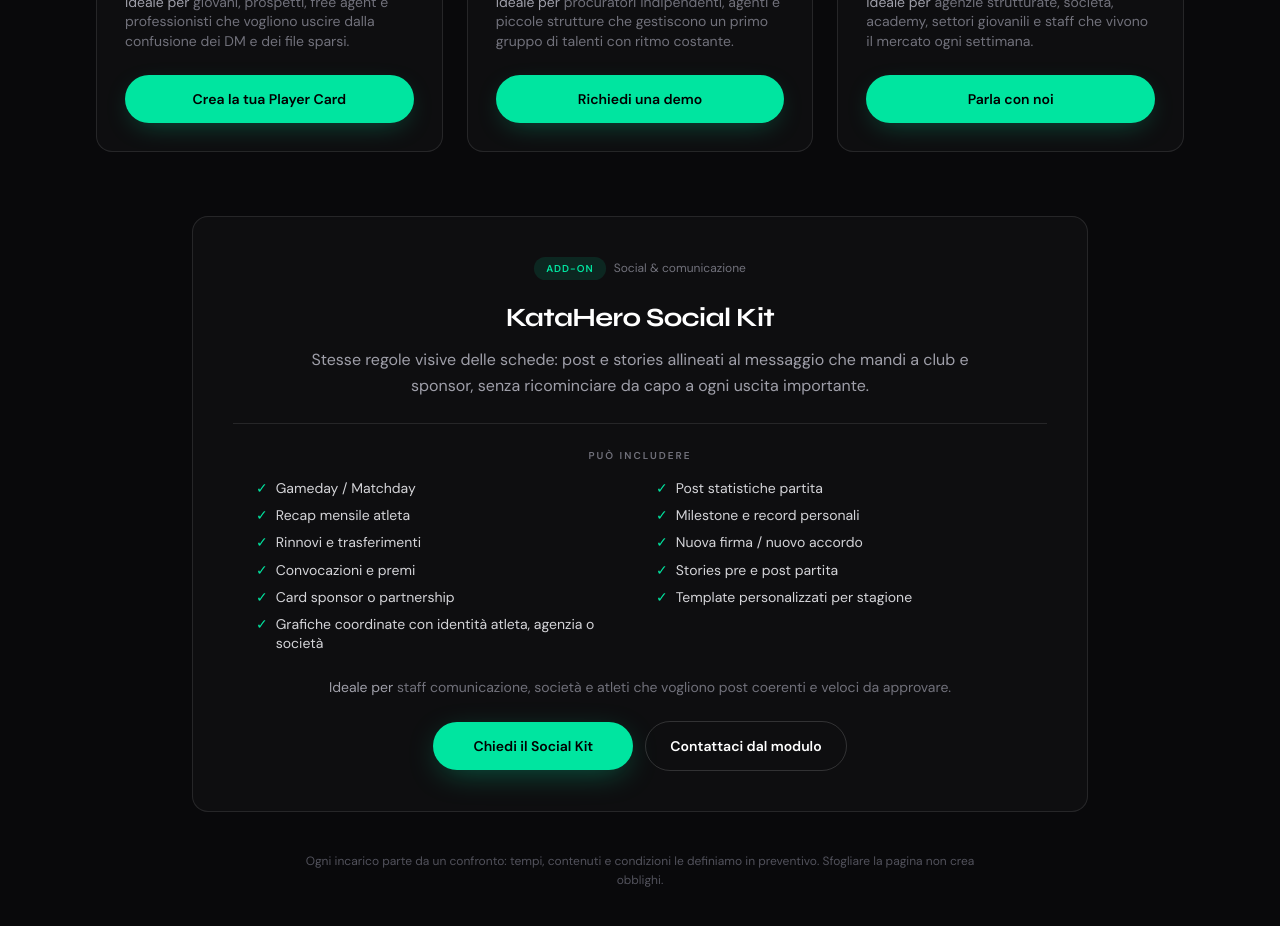
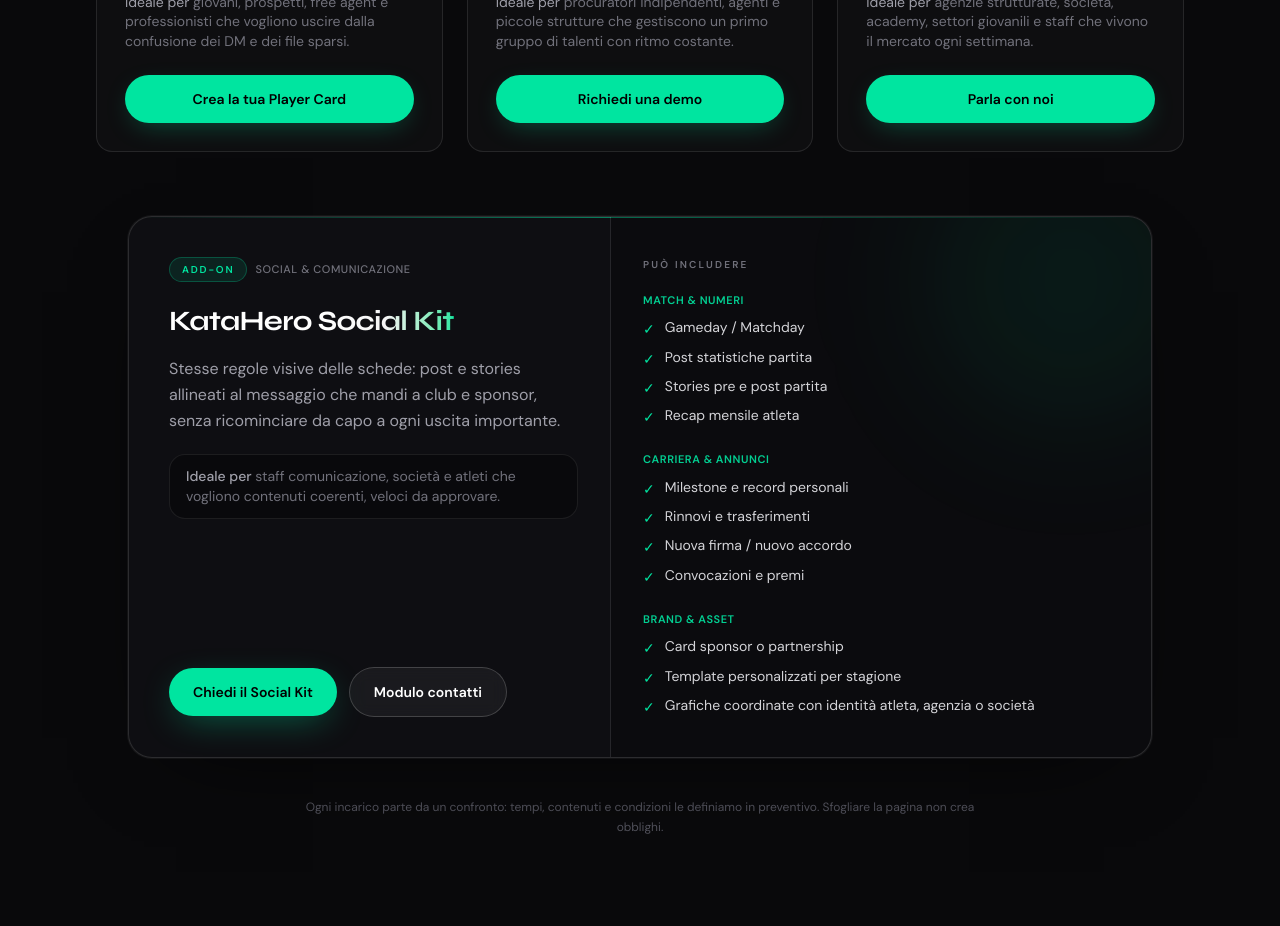
Before and after one commit to Salvo934/katahero, a Next.js app: page / in a window 1280 px wide. Shown: the part 4800-5726 px from the top of the page. Built offline with nearby package versions, Linux system fonts and the light colour scheme; no server answers.

Commit message:
aggiornamento

```diff
--- a/src/components/site/Packages.tsx
+++ b/src/components/site/Packages.tsx
@@ -1,18 +1,33 @@
 import Link from "next/link";
 import { whatsappPrefilledUrl } from "@/lib/site";
 
-const socialKitFeatures = [
+const socialKitGroups: { title: string; items: string[] }[] = [
+  {
+    title: "Match & numeri",
+    items: [
       "Gameday / Matchday",
       "Post statistiche partita",
+      "Stories pre e post partita",
       "Recap mensile atleta",
+    ],
+  },
+  {
+    title: "Carriera & annunci",
+    items: [
       "Milestone e record personali",
       "Rinnovi e trasferimenti",
       "Nuova firma / nuovo accordo",
       "Convocazioni e premi",
-  "Stories pre e post partita",
+    ],
+  },
+  {
+    title: "Brand & asset",
+    items: [
       "Card sponsor o partnership",
       "Template personalizzati per stagione",
       "Grafiche coordinate con identità atleta, agenzia o società",
+    ],
+  },
 ];
 
 const socialKitWhatsAppMessage =
@@ -172,29 +187,79 @@
           ))}
         </div>
 
-        <div className="relative mx-auto mt-14 max-w-4xl rounded-2xl border border-white/10 bg-zinc-900/40 p-7 text-center sm:mt-16 sm:p-8 lg:p-10">
-          <div className="flex flex-wrap items-center justify-center gap-2">
-            <span className="rounded-full bg-accent/12 px-3 py-1 text-[10px] font-semibold uppercase tracking-widest text-accent">
+        <article
+          className="relative mx-auto mt-14 max-w-5xl overflow-hidden rounded-3xl border border-white/12 bg-zinc-900/45 shadow-[0_28px_90px_-48px_rgba(0,0,0,0.95)] ring-1 ring-white/5 sm:mt-16"
+          aria-labelledby="social-kit-heading"
+        >
+          <div
+            className="pointer-events-none absolute inset-x-0 top-0 h-px bg-linear-to-r from-transparent via-accent/55 to-transparent"
+            aria-hidden
+          />
+          <div
+            className="pointer-events-none absolute -right-24 -top-28 h-72 w-72 rounded-full bg-accent/9 blur-3xl sm:-right-16 sm:-top-20"
+            aria-hidden
+          />
+
+          <div className="relative grid gap-0 lg:grid-cols-[minmax(0,1fr)_minmax(0,1.12fr)]">
+            <div className="flex flex-col justify-between border-b border-white/10 p-6 text-left sm:p-8 lg:border-b-0 lg:border-r lg:border-white/10 lg:p-10 lg:pr-8">
+              <div>
+                <div className="flex flex-wrap items-center gap-2">
+                  <span className="rounded-full border border-accent/25 bg-accent/10 px-3 py-1 text-[10px] font-semibold uppercase tracking-[0.18em] text-accent">
                     Add-on
                   </span>
-            <span className="text-xs text-zinc-500">Social &amp; comunicazione</span>
+                  <span className="text-[11px] font-medium uppercase tracking-wider text-zinc-500">
+                    Social &amp; comunicazione
+                  </span>
                 </div>
-          <h3 className="font-display mt-5 text-2xl font-bold tracking-tight text-white sm:text-[1.65rem]">
-            KataHero Social Kit
+
+                <h3
+                  id="social-kit-heading"
+                  className="font-display mt-5 text-2xl font-bold tracking-tight text-white sm:text-[1.75rem] sm:leading-snug"
+                >
+                  KataHero{" "}
+                  <span className="bg-linear-to-r from-white via-zinc-100 to-accent bg-clip-text text-transparent">
+                    Social Kit
+                  </span>
                 </h3>
-          <p className="mt-3 max-w-2xl mx-auto text-sm leading-relaxed text-zinc-400 sm:text-base">
+                <p className="mt-4 text-sm leading-relaxed text-zinc-400 sm:text-base">
                   Stesse regole visive delle schede: post e stories allineati al messaggio che mandi a club e sponsor, senza
                   ricominciare da capo a ogni uscita importante.
                 </p>
 
-          <div className="mt-6 border-t border-white/10 pt-6 text-left">
-            <p className="text-center text-[10px] font-semibold uppercase tracking-[0.2em] text-zinc-500">
-              Può includere
+                <p className="mt-5 rounded-2xl border border-white/8 bg-black/30 px-4 py-3 text-sm leading-snug text-zinc-500">
+                  <span className="font-medium text-zinc-400">Ideale per </span>
+                  staff comunicazione, società e atleti che vogliono contenuti coerenti, veloci da approvare.
                 </p>
-            <ul className="mx-auto mt-4 max-w-3xl grid gap-x-8 gap-y-2 text-sm leading-snug text-zinc-300 sm:grid-cols-2">
-              {socialKitFeatures.map((item) => (
-                <li key={item} className="flex gap-2">
-                  <span className="shrink-0 text-accent" aria-hidden>
+              </div>
+
+              <div className="mt-8 flex w-full flex-col gap-3 sm:mt-10 sm:flex-row sm:flex-wrap sm:items-center">
+                <a
+                  href={whatsappPrefilledUrl(socialKitWhatsAppMessage)}
+                  target="_blank"
+                  rel="noopener noreferrer"
+                  className="inline-flex min-h-12 w-full flex-1 items-center justify-center rounded-full bg-accent px-6 py-3.5 text-sm font-semibold text-black shadow-[0_10px_36px_-10px_rgba(0,229,160,0.45)] transition hover:brightness-110 active:brightness-95 sm:w-auto sm:min-h-0 sm:flex-initial"
+                >
+                  Chiedi il Social Kit
+                </a>
+                <Link
+                  href="#contatti"
+                  className="inline-flex min-h-12 w-full flex-1 items-center justify-center rounded-full border border-white/18 bg-white/5 px-6 py-3.5 text-sm font-semibold text-white backdrop-blur-sm transition hover:border-white/28 hover:bg-white/10 active:bg-white/8 sm:w-auto sm:min-h-0 sm:flex-initial"
+                >
+                  Modulo contatti
+                </Link>
+              </div>
+            </div>
+
+            <div className="bg-black/22 p-6 sm:p-8 lg:p-10 lg:pl-8">
+              <p className="text-[10px] font-semibold uppercase tracking-[0.22em] text-zinc-500">Può includere</p>
+              <div className="mt-5 space-y-6">
+                {socialKitGroups.map((group) => (
+                  <div key={group.title}>
+                    <p className="text-[11px] font-semibold uppercase tracking-wider text-accent/90">{group.title}</p>
+                    <ul className="mt-2.5 space-y-2 text-sm leading-snug text-zinc-300">
+                      {group.items.map((item) => (
+                        <li key={item} className="flex gap-2.5">
+                          <span className="mt-0.5 shrink-0 text-accent" aria-hidden>
                             ✓
                           </span>
                           <span>{item}</span>
@@ -202,29 +267,11 @@
                       ))}
                     </ul>
                   </div>
-
-          <p className="mx-auto mt-6 max-w-2xl text-sm leading-snug text-zinc-500">
-            <span className="text-zinc-400">Ideale per </span>
-            staff comunicazione, società e atleti che vogliono post coerenti e veloci da approvare.
-          </p>
-
-          <div className="mt-6 flex flex-col items-center justify-center gap-3 sm:flex-row sm:flex-wrap">
-            <a
-              href={whatsappPrefilledUrl(socialKitWhatsAppMessage)}
-              target="_blank"
-              rel="noopener noreferrer"
-              className="inline-flex flex-1 items-center justify-center rounded-full bg-accent px-6 py-3.5 text-sm font-semibold text-black shadow-[0_8px_32px_-8px_rgba(0,229,160,0.4)] transition hover:brightness-110 sm:flex-initial sm:min-w-[200px]"
-            >
-              Chiedi il Social Kit
-            </a>
-            <Link
-              href="#contatti"
-              className="inline-flex flex-1 items-center justify-center rounded-full border border-white/15 bg-transparent px-6 py-3.5 text-sm font-semibold text-white transition hover:border-white/25 hover:bg-white/5 sm:flex-initial sm:min-w-[200px]"
-            >
-              Contattaci dal modulo
-            </Link>
+                ))}
               </div>
             </div>
+          </div>
+        </article>
 
         <p className="mx-auto mt-10 max-w-2xl text-center text-xs leading-relaxed text-zinc-600">
           Ogni incarico parte da un confronto: tempi, contenuti e condizioni le definiamo in preventivo. Sfogliare la
```
Lines whose indentation alone changed are shown as unchanged.
